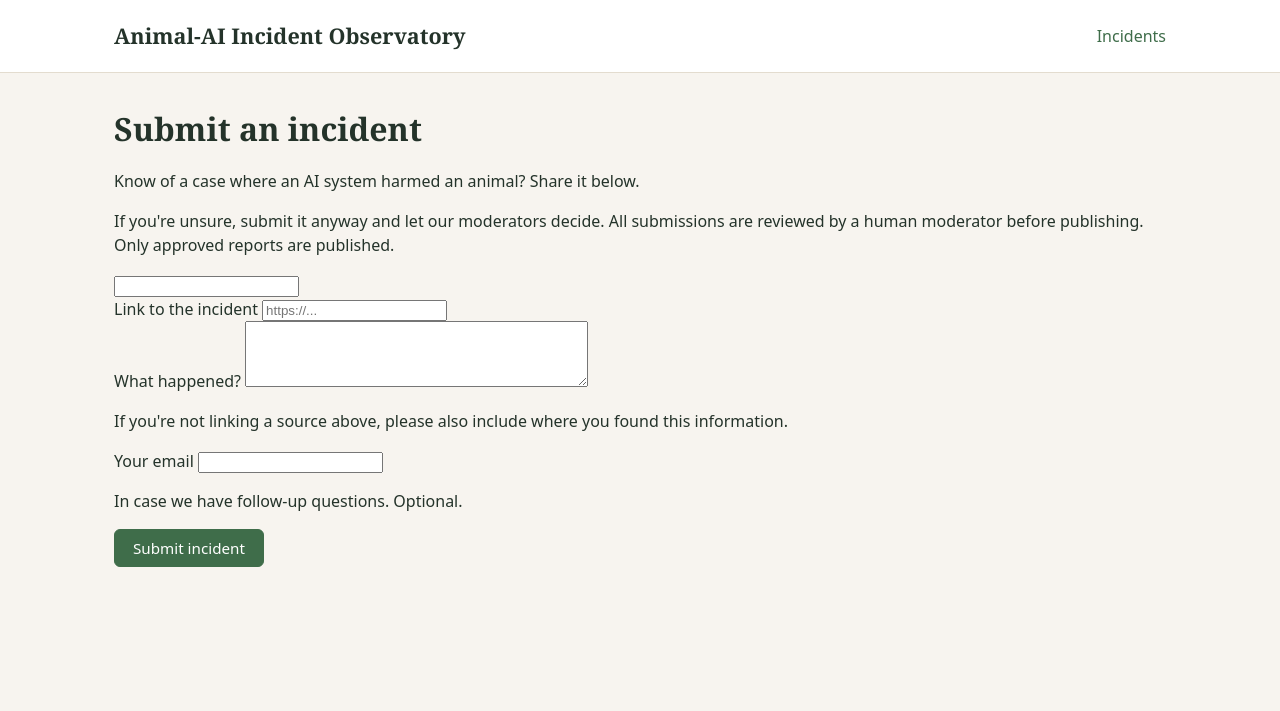
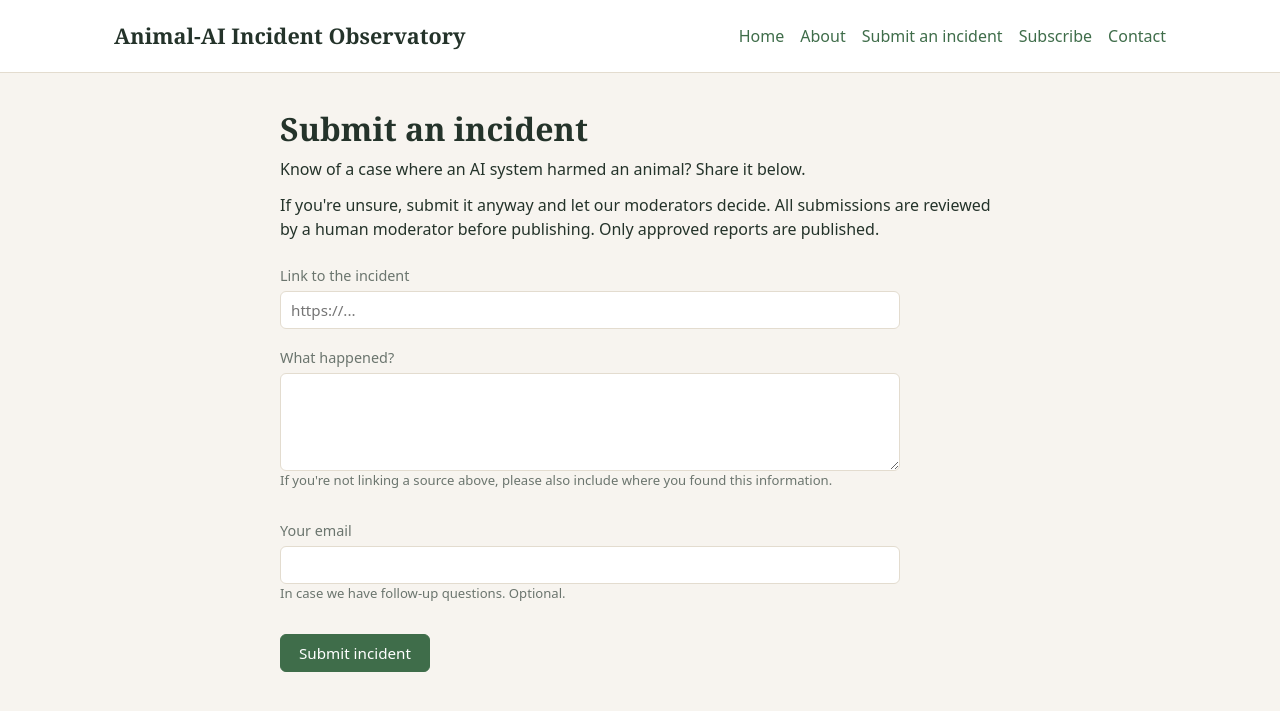
Before and after one commit to courtney-sims/animal-ai-incident-obsv, a Django app: template obsv/dash/templates/dash/submit.html in a window 1280 px wide. Shown: the top 711 px of the page. Run offline with Django 5.2, Linux system fonts and the light colour scheme; the template is opened without the code that fills it: values that come from a table or form of the project are taken from there, others are empty.

Commit message:
Add page scaffolding

```diff
--- a/obsv/dash/static/dash/style.css
+++ b/obsv/dash/static/dash/style.css
@@ -62,9 +62,103 @@ a:hover { color: var(--accent-hover); text-decoration: underline; }
   font-weight: 600;
 }
 .site-title:hover { color: var(--accent); text-decoration: none; }
-.site-nav a { margin-left: 16px; }
+.site-nav {
+  display: flex;
+  flex-wrap: wrap;
+  gap: 8px 16px;
+  justify-content: flex-end;
+}
+.site-nav a { white-space: nowrap; }
 
 main.container { padding-top: 32px; padding-bottom: 64px; }
+
+/* --- Prose / static content pages --- */
+.prose {
+  max-width: 720px;
+  margin: 0 auto;
+}
+.prose section { margin-bottom: 32px; }
+.prose h2 {
+  font-family: var(--serif);
+  font-size: 1.3rem;
+  margin: 24px 0 8px;
+}
+.prose p { margin: 0 0 12px; }
+
+/* --- Public forms (submit / subscribe) --- */
+.page-form {
+  max-width: 620px;
+  margin-top: 24px;
+}
+.form-field {
+  display: flex;
+  flex-direction: column;
+  margin-bottom: 18px;
+}
+.form-field label {
+  font-size: 0.9rem;
+  color: var(--muted);
+  margin-bottom: 4px;
+}
+.form-field input,
+.form-field select,
+.form-field textarea {
+  font-family: var(--sans);
+  font-size: 0.95rem;
+  color: var(--text);
+  background: var(--surface);
+  border: 1px solid var(--border);
+  border-radius: 6px;
+  padding: 8px 10px;
+  width: 100%;
+}
+.form-field textarea { resize: vertical; }
+.form-field input:focus,
+.form-field select:focus,
+.form-field textarea:focus {
+  outline: 2px solid var(--accent);
+  outline-offset: 1px;
+  border-color: var(--accent);
+}
+.form-field__help {
+  font-size: 0.82rem;
+  color: var(--muted);
+  margin: 4px 0 0;
+}
+.form-field__error {
+  font-size: 0.85rem;
+  color: #ba2121;
+  margin: 4px 0 0;
+}
+.form-errors {
+  background: #fbeaea;
+  border: 1px solid #e0a3a3;
+  color: #8a1f1f;
+  border-radius: 6px;
+  padding: 12px 16px;
+  margin-bottom: 20px;
+}
+.form-actions { margin-top: 8px; }
+
+/* --- Success notice --- */
+.success-notice {
+  background: var(--badge-nhtsa-bg);
+  border: 1px solid var(--accent);
+  border-radius: 8px;
+  padding: 20px 24px;
+  margin-top: 24px;
+}
+.success-notice p { margin: 0 0 8px; }
+.success-notice p:last-child { margin-bottom: 0; }
+
+/* --- Off-screen honeypot (must not be display:none) --- */
+.hp-field {
+  position: absolute;
+  left: -9999px;
+  width: 1px;
+  height: 1px;
+  overflow: hidden;
+}
 
 /* --- List page --- */
 .page-heading {
@@ -189,6 +283,10 @@ main.container { padding-top: 32px; padding-bottom: 64px; }
   background: var(--badge-openalex-bg);
   color: var(--badge-openalex-text);
 }
+.badge--user_submitted {
+  background: #ece7f3;
+  color: #4a3d69;
+}
 
 /* --- Pagination --- */
 .pagination {
--- a/obsv/dash/templates/dash/base.html
+++ b/obsv/dash/templates/dash/base.html
@@ -11,7 +11,11 @@
     <div class="container site-header__inner">
       <a class="site-title" href="{% url 'incident_list' %}">Animal-AI Incident Observatory</a>
       <nav class="site-nav">
-        <a href="{% url 'incident_list' %}">Incidents</a>
+        <a href="{% url 'incident_list' %}">Home</a>
+        <a href="{% url 'about' %}">About</a>
+        <a href="{% url 'incident_submit' %}">Submit an incident</a>
+        <a href="{% url 'subscribe' %}">Subscribe</a>
+        <a href="{% url 'contact' %}">Contact</a>
       </nav>
     </div>
   </header>
--- a/obsv/dash/urls.py
+++ b/obsv/dash/urls.py
@@ -5,4 +5,8 @@ from . import views
 urlpatterns = [
     path("", views.incident_list, name="incident_list"),
     path("incident/<int:pk>/", views.incident_detail, name="incident_detail"),
+    path("about/", views.about, name="about"),
+    path("submit/", views.incident_submit, name="incident_submit"),
+    path("subscribe/", views.subscribe, name="subscribe"),
+    path("contact/", views.contact, name="contact"),
 ]
```
Also changed, not shown: obsv/dash/views/pages.py (added, +16 -0 lines).
